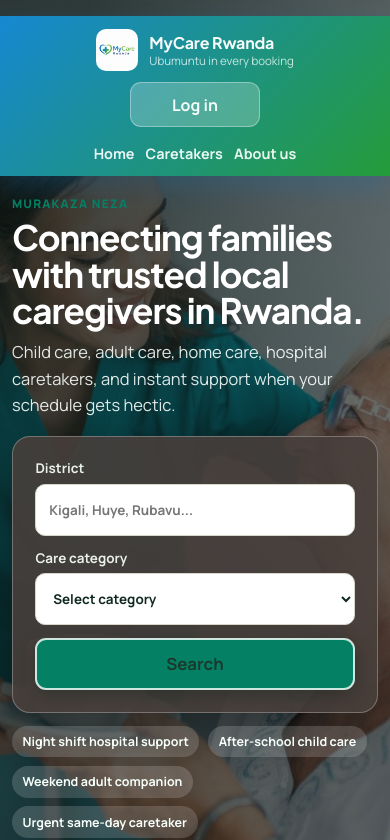
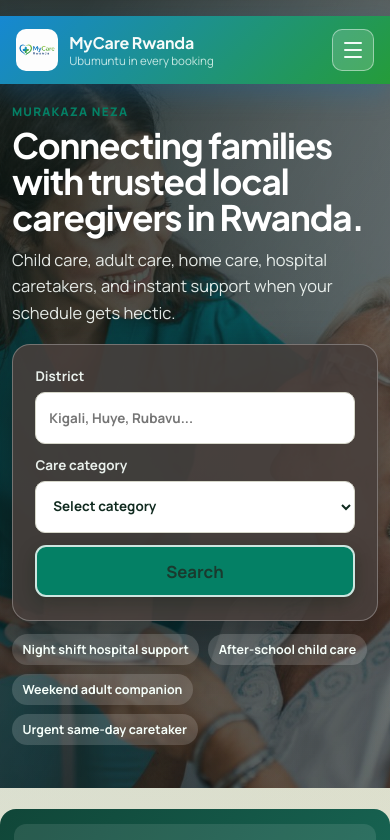
Before and after one commit to RWEMAREMY/MyCareRwanda, a React (Vite) app in the folder client/: page / in a window 390 px wide. Shown: the top 840 px of the page. Built offline with nearby package versions, Linux system fonts and the light colour scheme.

Commit message:
added responsiveness and humberger button

```diff
--- /dev/null
+++ b/client/src/components/SiteHeader.tsx
@@ -0,0 +1,72 @@
+import { useState } from 'react'
+import { Link } from 'react-router-dom'
+import myCareLogo from '../assets/mycare-logo.png'
+
+type SiteHeaderProps = {
+  topbarClassName?: string
+  subtitle?: string
+  loginButtonClassName?: string
+  loginLabel?: string
+}
+
+function SiteHeader({
+  topbarClassName = 'topbar-hero',
+  subtitle = 'Ubumuntu in every booking',
+  loginButtonClassName = 'btn btn-outline btn-light',
+  loginLabel = 'Log in',
+}: SiteHeaderProps) {
+  const [isMobileMenuOpen, setIsMobileMenuOpen] = useState(false)
+
+  return (
+    <header className={`topbar ${topbarClassName}`}>
+      <div className="logo-wrap">
+        <img className="logo-image" src={myCareLogo} alt="MyCare Rwanda logo" />
+        <div>
+          <p className="logo-text auth-logo-text">MyCare Rwanda</p>
+          <p className="logo-sub auth-logo-sub">{subtitle}</p>
+        </div>
+      </div>
+
+      <button
+        type="button"
+        className="menu-toggle"
+        aria-label="Open menu"
+        aria-expanded={isMobileMenuOpen}
+        aria-controls="primary-nav"
+        onClick={() => setIsMobileMenuOpen(true)}
+      >
+        <span />
+        <span />
+        <span />
+      </button>
+
+      <div className={`topbar-mobile-menu ${isMobileMenuOpen ? 'is-open' : ''}`}>
+        <button
+          type="button"
+          className="menu-close"
+          aria-label="Close menu"
+          onClick={() => setIsMobileMenuOpen(false)}
+        >
+          X
+        </button>
+        <nav id="primary-nav" className="nav-links" aria-label="Primary">
+          <Link to="/" onClick={() => setIsMobileMenuOpen(false)}>Home</Link>
+          <Link to="/caretakers" onClick={() => setIsMobileMenuOpen(false)}>Caretakers</Link>
+          <Link to="/about" onClick={() => setIsMobileMenuOpen(false)}>About us</Link>
+        </nav>
+
+        <div className="nav-cta">
+          <Link
+            className={loginButtonClassName}
+            to="/auth?tab=login"
+            onClick={() => setIsMobileMenuOpen(false)}
+          >
+            {loginLabel}
+          </Link>
+        </div>
+      </div>
+    </header>
+  )
+}
+
+export default SiteHeader
--- a/client/src/index.css
+++ b/client/src/index.css
@@ -109,6 +109,35 @@ body {
   gap: 0.55rem;
 }
 
+.menu-toggle {
+  display: none;
+  width: 42px;
+  height: 42px;
+  border-radius: 10px;
+  border: 1px solid rgba(255, 255, 255, 0.45);
+  background: rgba(242, 248, 245, 0.18);
+  align-items: center;
+  justify-content: center;
+  flex-direction: column;
+  gap: 5px;
+  cursor: pointer;
+}
+
+.menu-toggle span {
+  width: 18px;
+  height: 2px;
+  border-radius: 2px;
+  background: #f3fcf8;
+}
+
+.topbar-mobile-menu {
+  display: contents;
+}
+
+.menu-close {
+  display: none;
+}
+
 .btn {
   display: inline-flex;
   align-items: center;
@@ -1016,16 +1045,6 @@ body {
     min-width: 0;
   }
 
-  .nav-links {
-    display: flex;
-    flex-wrap: wrap;
-    justify-content: center;
-    width: 100%;
-    order: 3;
-    padding-top: 0.35rem;
-    gap: 0.65rem 1rem;
-  }
-
   .hero-banner,
   .hero-overlay {
     min-height: 660px;
@@ -1045,18 +1064,70 @@ body {
   }
 }
 
-@media (max-width: 760px) {
+@media (max-width: 790px) {
   .topbar {
-    flex-wrap: wrap;
+    flex-wrap: nowrap;
     gap: 0.7rem;
-  }
-
-  .nav-links {
+    align-items: center;
+  }
+
+  .menu-toggle {
+    display: inline-flex;
+    margin-left: auto;
+  }
+
+  .topbar-mobile-menu {
+    display: none;
+    position: fixed;
+    inset: 0;
+    z-index: 120;
+    background: rgba(4, 10, 8, 0.58);
+    backdrop-filter: blur(2px);
+    padding: 1rem 0.9rem;
+    flex-direction: column;
+    align-items: flex-end;
+    justify-content: flex-start;
+  }
+
+  .topbar-mobile-menu.is-open {
+    display: flex;
+  }
+
+  .menu-close {
+    display: inline-flex;
+    align-items: center;
+    justify-content: center;
+    border: 1px solid rgba(255, 255, 255, 0.45);
+    background: rgba(35, 58, 47, 0.85);
+    color: #f3fcf8;
+    font-size: 1rem;
+    font-weight: 800;
+    border-radius: 10px;
+    width: 42px;
+    height: 42px;
+    cursor: pointer;
+  }
+
+  .topbar-mobile-menu .nav-links {
+    margin-top: 0.75rem;
+    border-radius: 14px;
+    background: rgba(13, 30, 23, 0.94);
+    border: 1px solid rgba(255, 255, 255, 0.2);
+    padding: 0.85rem;
     gap: 0.7rem;
-  }
-
-  .nav-links a {
-    font-size: 0.9rem;
+    flex-direction: column;
+    align-items: center;
+    width: 100%;
+    max-width: 360px;
+  }
+
+  .topbar-mobile-menu .nav-links a {
+    font-size: 0.96rem;
+    width: 100%;
+    text-align: center;
+    padding: 0.55rem 0.4rem;
+    border-radius: 8px;
+    background: rgba(255, 255, 255, 0.04);
   }
 
   .auth-page-main,
@@ -1071,17 +1142,24 @@ body {
   }
 
   .logo-wrap {
+    min-width: 0;
+    justify-content: flex-start;
+  }
+
+  .topbar-mobile-menu .nav-cta {
     width: 100%;
+    max-width: 360px;
     justify-content: center;
-  }
-
-  .nav-cta {
+    margin-top: 0.2rem;
+    background: rgba(13, 30, 23, 0.94);
+    border-radius: 14px;
+    border: 1px solid rgba(255, 255, 255, 0.2);
+    padding: 0.85rem;
+  }
+
+  .topbar-mobile-menu .nav-cta .btn {
+    min-width: 130px;
     width: 100%;
-    justify-content: center;
-  }
-
-  .nav-cta .btn {
-    min-width: 130px;
   }
 
   .hero-stage {
--- a/client/src/pages/AboutUsPage.tsx
+++ b/client/src/pages/AboutUsPage.tsx
@@ -1,31 +1,12 @@
-import { Link } from 'react-router-dom'
-import myCareLogo from '../assets/mycare-logo.png'
 import PartnersStrip from '../components/PartnersStrip'
+import SiteHeader from '../components/SiteHeader'
 import SiteFooter from '../components/SiteFooter'
 
 function AboutUsPage() {
   return (
     <div className="page auth-page">
       <main className="auth-page-main">
-      <header className="topbar topbar-hero">
-          <div className="logo-wrap">
-            <img className="logo-image" src={myCareLogo} alt="MyCare Rwanda logo" />
-            <div>
-              <p className="logo-text auth-logo-text">MyCare Rwanda</p>
-              <p className="logo-sub auth-logo-sub">Caretakers</p>
-            </div>
-          </div>
-          <nav className="nav-links" aria-label="Primary">
-            <Link to="/">Home</Link>
-            <Link to="/caretakers">Caretakers</Link>
-            <Link to="/about">About us</Link>
-          </nav>
-          <div className="nav-cta">
-            <Link className="btn btn-outline" to="/auth?tab=login">
-              Log in
-            </Link>
-          </div>
-        </header>
+        <SiteHeader subtitle="Caretakers" loginButtonClassName="btn btn-outline" />
 
         <section className="section about-brief">
           <div className="section-head">
--- a/client/src/pages/CaretakersPage.tsx
+++ b/client/src/pages/CaretakersPage.tsx
@@ -1,5 +1,4 @@
-import { Link } from 'react-router-dom'
-import myCareLogo from '../assets/mycare-logo.png'
+import SiteHeader from '../components/SiteHeader'
 import SiteFooter from '../components/SiteFooter'
 
 type CareSection = 'Child Care' | 'Hospital Care' | 'Home Care'
@@ -73,25 +72,12 @@ function CaretakersPage() {
   return (
     <div className="page auth-page">
       <main className="auth-page-main caretakers-page-main">
-        <header className="topbar auth-topbar">
-          <div className="logo-wrap">
-            <img className="logo-image" src={myCareLogo} alt="MyCare Rwanda logo" />
-            <div>
-              <p className="logo-text auth-logo-text">MyCare Rwanda</p>
-              <p className="logo-sub auth-logo-sub">Caretakers</p>
-            </div>
-          </div>
-          <nav className="nav-links" aria-label="Primary">
-            <Link to="/">Home</Link>
-            <Link to="/caretakers">Caretakers</Link>
-            <Link to="/about">About us</Link>
-          </nav>
-          <div className="nav-cta">
-            <Link className="btn btn-primary" to="/auth?tab=login">
-              Login
-            </Link>
-          </div>
-        </header>
+        <SiteHeader
+          topbarClassName="auth-topbar"
+          subtitle="Caretakers"
+          loginButtonClassName="btn btn-primary"
+          loginLabel="Login"
+        />
 
         <section className="section caretakers-section">
           <div className="section-head">
--- a/client/src/pages/HomePage.tsx
+++ b/client/src/pages/HomePage.tsx
@@ -1,7 +1,7 @@
 import { FormEvent, useState } from 'react'
-import { Link, useNavigate } from 'react-router-dom'
-import myCareLogo from '../assets/mycare-logo.png'
+import { useNavigate } from 'react-router-dom'
 import PartnersStrip from '../components/PartnersStrip'
+import SiteHeader from '../components/SiteHeader'
 import SiteFooter from '../components/SiteFooter'
 
 const services = [
@@ -76,27 +76,7 @@ function HomePage() {
       <main>
         <section className="hero-banner">
           <div className="hero-overlay">
-            <header className="topbar topbar-hero">
-              <div className="logo-wrap">
-                <img className="logo-image" src={myCareLogo} alt="MyCare Rwanda logo" />
-                <div>
-                  <p className="logo-text">MyCare Rwanda</p>
-                  <p className="logo-sub">Ubumuntu in every booking</p>
-                </div>
-              </div>
-
-              <nav className="nav-links" aria-label="Primary">
-                <Link to="/">Home</Link>
-                <Link to="/caretakers">Caretakers</Link>
-                <Link to="/about">About us</Link>
-              </nav>
-
-              <div className="nav-cta">
-                <Link className="btn btn-outline btn-light" to="/auth?tab=login">
-                  Log in
-                </Link>
-              </div>
-            </header>
+            <SiteHeader />
 
             <div className="hero-stage">
               <div className="hero-copy">
```
